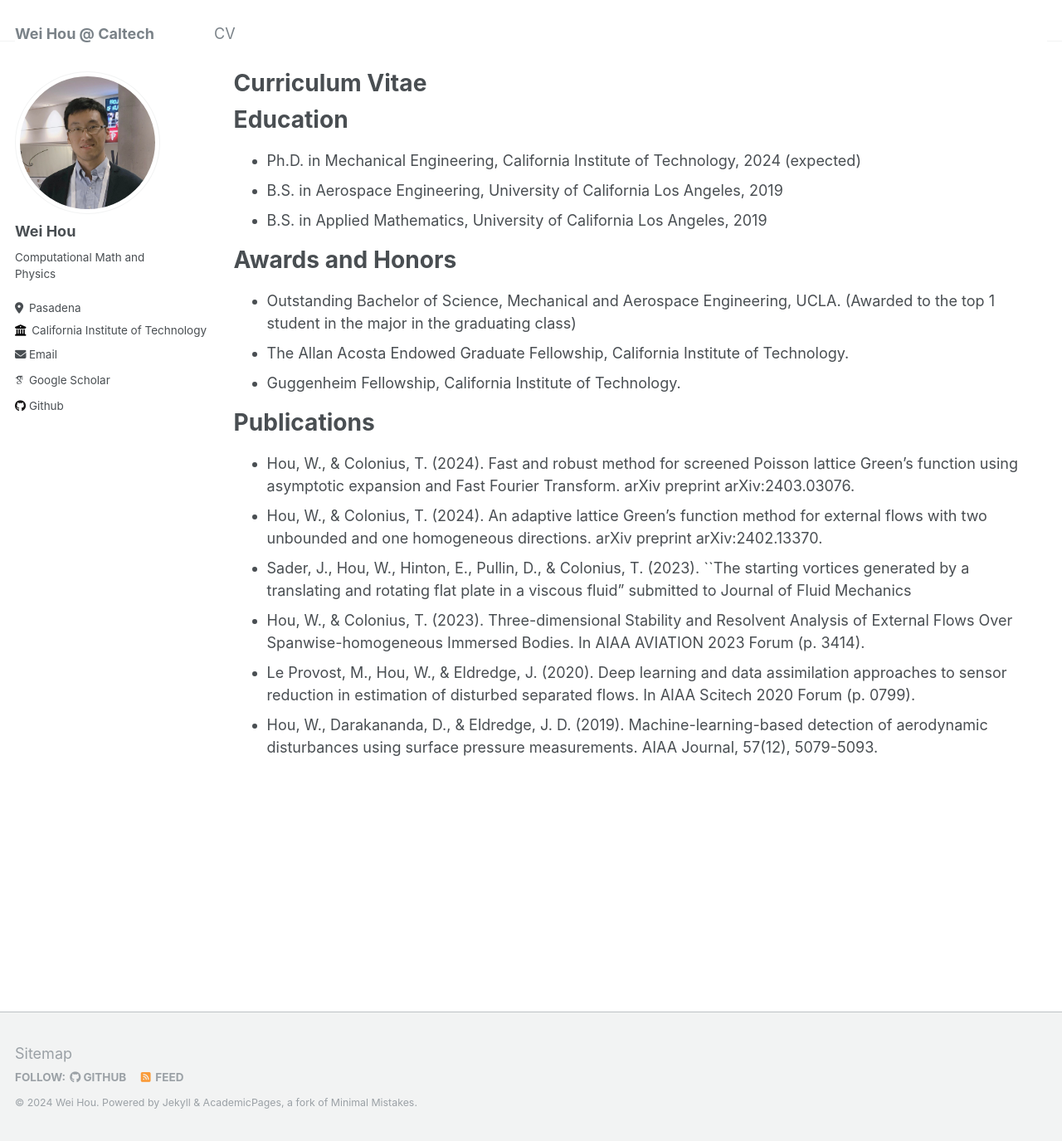
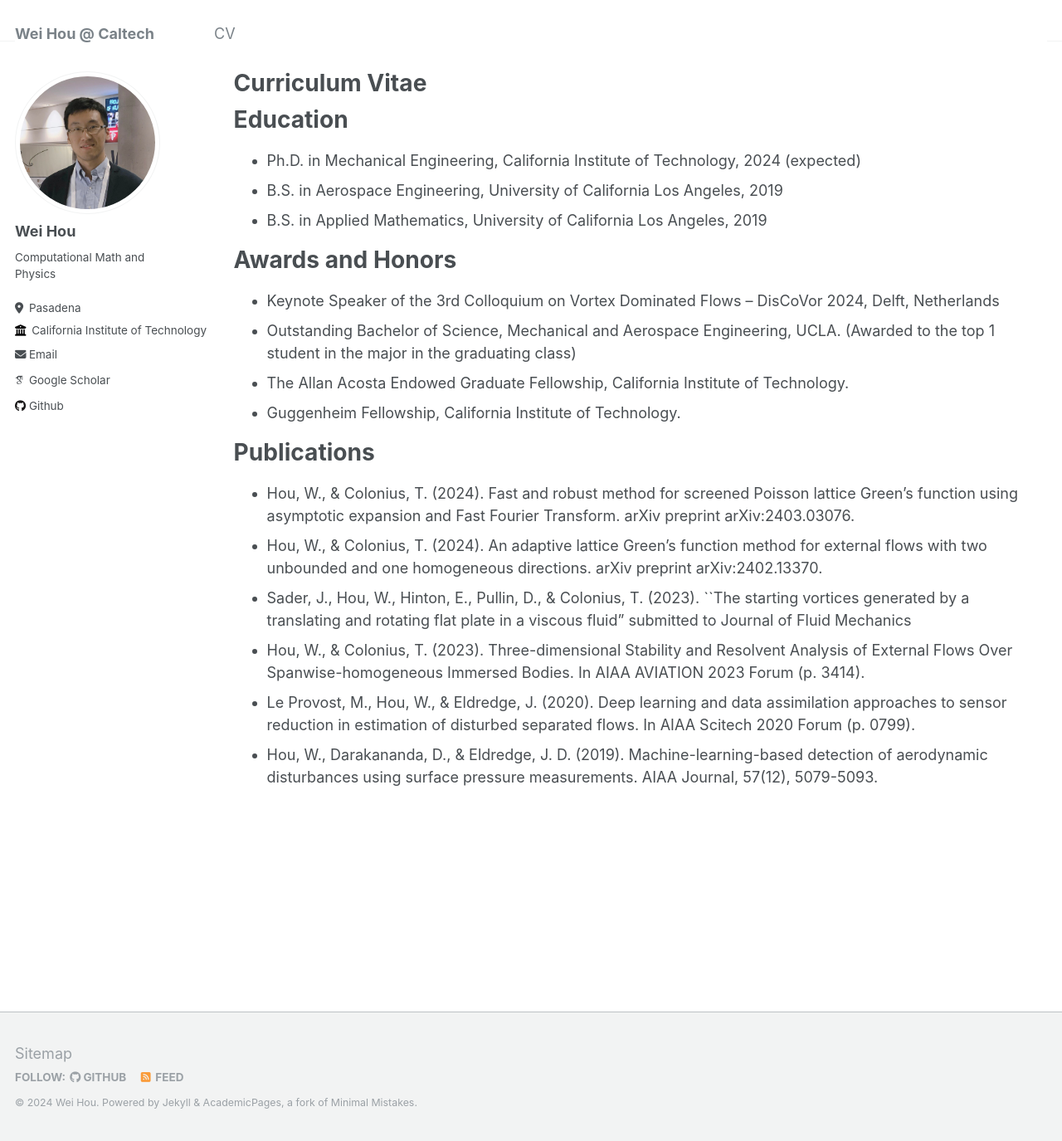
Before and after one commit to WeiHou1996/weihou.github.io, a Jekyll site: the page built from _pages/cv.md, in a window 1280 px wide and 1375 px high. Shown: the whole window at 83% size. Built offline with Jekyll 4.4.1, drawn with Linux system fonts in a browser that asks for light colours; some web fonts are replaced.

Commit message:
Update cv.md

```diff
--- a/_pages/cv.md
+++ b/_pages/cv.md
@@ -17,6 +17,7 @@ Education
 
 Awards and Honors
 ======
+* Keynote Speaker of the 3rd Colloquium on Vortex Dominated Flows – DisCoVor 2024, Delft, Netherlands
 * Outstanding Bachelor of Science, Mechanical and Aerospace Engineering, UCLA. (Awarded to the top 1 student in the major in the graduating class)
 * The Allan Acosta Endowed Graduate Fellowship, California Institute of Technology.
 * Guggenheim Fellowship, California Institute of Technology.
```
